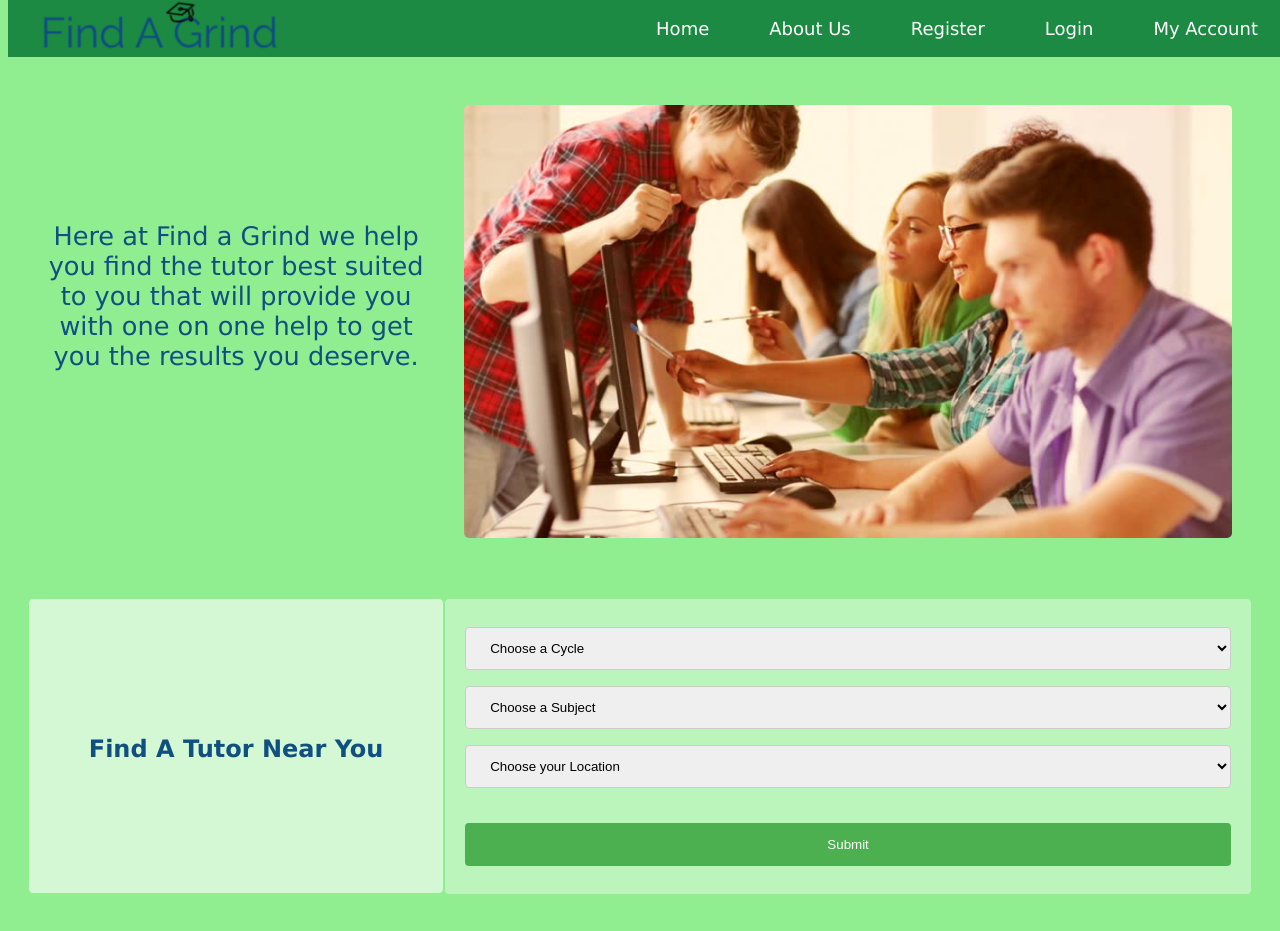
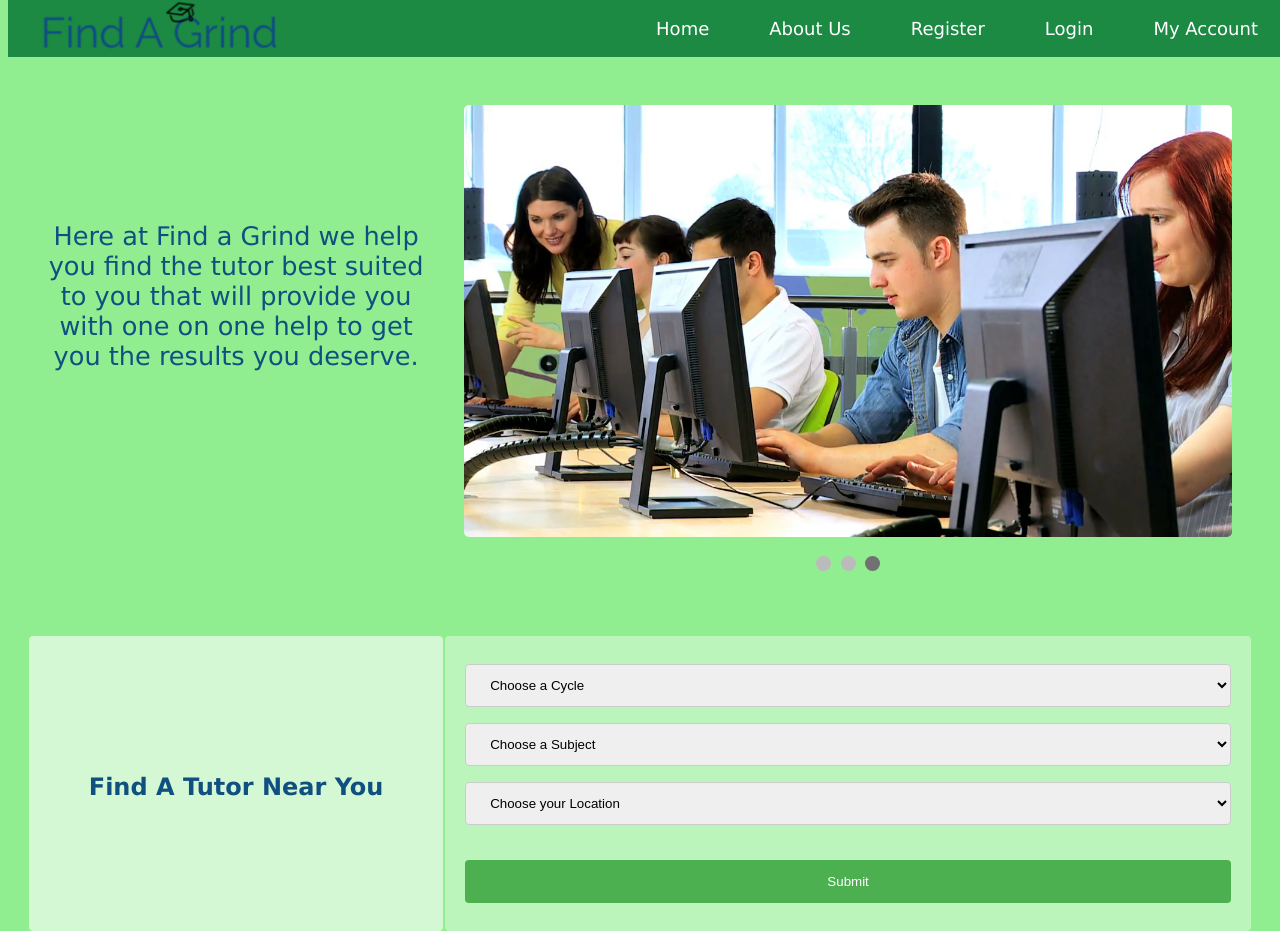
Before and after one commit to AtteKarppinen/GrindTutorServices, a PHP site: page / in a window 1280 px wide. Shown: the top 931 px of the page. Run offline with PHP 8.4, Linux system fonts and the light colour scheme.

Commit message:
I made the slideshow for the home page

```diff
--- a/Front-End/design.css
+++ b/Front-End/design.css
@@ -106,15 +106,71 @@ body {
 	border-color: lightgreen
 }
 
+/*#students {
+	display: block;
+	height: auto;
+	max-width: 100%;
+	border-radius: 5px;
+}*/
+
+#roundedImage {
+	border-radius: 50%;
+}
+
+/*----------------------Slideshow------------*/
+
+.mySlides {
+	display: none;
+}
+
 #students {
+	vertical-align: middle;
 	display: block;
 	height: auto;
 	max-width: 100%;
 	border-radius: 5px;
 }
 
-#roundedImage {
-	border-radius: 50%;
+.slideshow_container {
+  max-width: 1000px;
+  position: relative;
+  margin: auto;
+}
+
+.dot {
+  height: 15px;
+  width: 15px;
+  margin: 0 2px;
+  background-color: #bbb;
+  border-radius: 50%;
+  display: inline-block;
+  transition: background-color 0.6s ease;
+}
+
+.active {
+  background-color: #717171;
+}
+
+.fade {
+  -webkit-animation-name: fade;
+  -webkit-animation-duration: 1.5s;
+  animation-name: fade;
+  animation-duration: 1.5s;
+}
+
+@-webkit-keyframes fade {
+  from {opacity: .4}
+  to {opacity: 1}
+}
+
+@keyframes fade {
+  from {opacity: .4}
+  to {opacity: 1}
+}
+
+/* On smaller screens, decrease text size */
+@media only screen and (max-width: 300px) {
+  .text {font-size: 11px}
 }
 
 /* --------About-------- */
@@ -363,3 +419,18 @@ span.reg {
    margin-top: 20px;
    border-radius: 5px;
 }
+
+/*-----------------Animation----------------*/
+#animate_background {
+	background-color: rgb(28, 138, 67);
+}
+
+#logo_animation {
+	width: 60%;
+	height: 40%;
+}
+
+#responsive_logo {
+	width: 100%;
+	height: auto;
+}
--- a/Front-End/index.php
+++ b/Front-End/index.php
@@ -13,7 +13,26 @@
 				</div>
 
 				<div class="rightSideTop">
-					<img id="students" src="Images/students.jpg" alt="Students">
+					<div class="slideshow_container">
+
+						<div class="mySlides fade">
+							<img id="students" src="Images/students.jpg" alt="Students">
+						</div>
+
+						<div class="mySlides fade">
+							<img id="students" src="Images/tutor.jpg" alt="Tutors">
+						</div>
+
+						<div class="mySlides fade">
+							<img id="students" src="Images/computer.png" alt="Computers">
+						</div>
+					</div>
+					<br>
+					<div style="text-align:center">
+						<span class="dot"></span>
+						<span class="dot"></span>
+						<span class="dot"></span>
+					</div>
 				</div>
 			</div>
 		</div>
@@ -115,6 +134,9 @@
 				</div>
 			</div>
 		</div>
+
+		<script type="text/javascript" src="slideshow.js"></script>
+
 	</body>
 
 </html>
--- a/Front-End/login.php
+++ b/Front-End/login.php
@@ -11,7 +11,7 @@
 						<h2 id="login">Tutor Log In</h2>
 					</div>
 
-					<form id="tutorLog" class="content">
+					<form id="tutorLog" class="content" action="" method="POST">
 						<label for="email">Email</label>
 						<input type="email" placeholder="Enter your Email" name="email" required>
 
@@ -37,7 +37,7 @@
 						<h2 id="login">Student Log In</h2>
 					</div>
 
-					<form id="studentLog" class="content">
+					<form id="studentLog" class="content" action="" method="POST">
 						<label for="email">Email</label>
 						<input type="email" placeholder="Enter your Email" id="email" required>
 
--- /dev/null
+++ b/Front-End/slideshow.js
@@ -0,0 +1,19 @@
+var slideIndex = 0;
+showSlides();
+
+	function showSlides() {
+		var i;
+		var slides = document.getElementsByClassName("mySlides");
+		var dots = document.getElementsByClassName("dot");
+		for (i = 0; i < slides.length; i++) {
+		slides[i].style.display = "none";
+	}
+	slideIndex++;
+	if (slideIndex > slides.length) {slideIndex = 1}
+	for (i = 0; i < dots.length; i++) {
+		dots[i].className = dots[i].className.replace(" active", "");
+	}
+	slides[slideIndex-1].style.display = "block";
+	dots[slideIndex-1].className += " active";
+	setTimeout(showSlides, 3000); // Change image every 2 seconds
+}
```
Also changed, not shown: Front-End/images/computer.png (added), Front-End/images/results.jpg (added), Front-End/images/students.png (added), Front-End/images/tutor.jpg (added).
